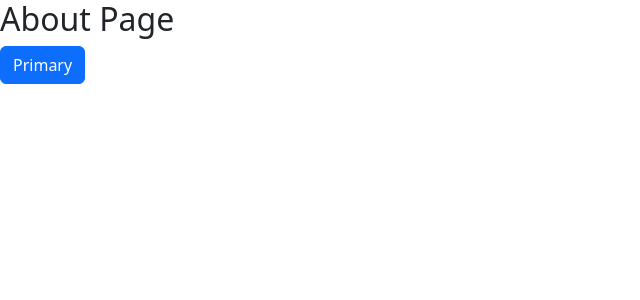
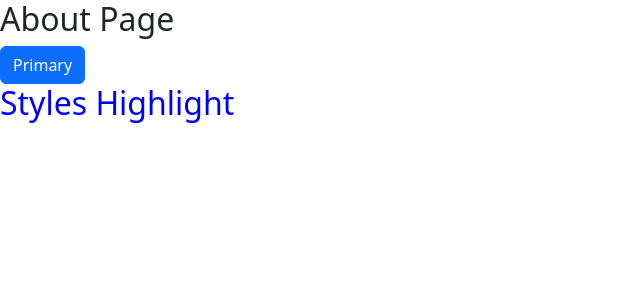
Before and after one commit to mayurigurav1997/nextjs, a Next.js app: page /about in a window 1280 px wide. Shown: the top 300 px of the page, without its empty margins (0-640 px from the left). Built offline with nearby package versions, Linux system fonts and the light colour scheme.

Commit message:
component level styling

```diff
--- a/pages/about.js
+++ b/pages/about.js
@@ -1,10 +1,12 @@
 import React from 'react'
+import styles from '../styles/About.module.css'
 
 const about = () => {
     return (
         <>
             <h2>About Page</h2>
             <button className="btn btn-primary">Primary</button>
+            <h2 className={styles.highlight}>Styles Highlight</h2>
         </>
     )
 }
--- /dev/null
+++ b/styles/About.module.css
@@ -0,0 +1,3 @@
+.highlight {
+  color: blue;
+}
```
